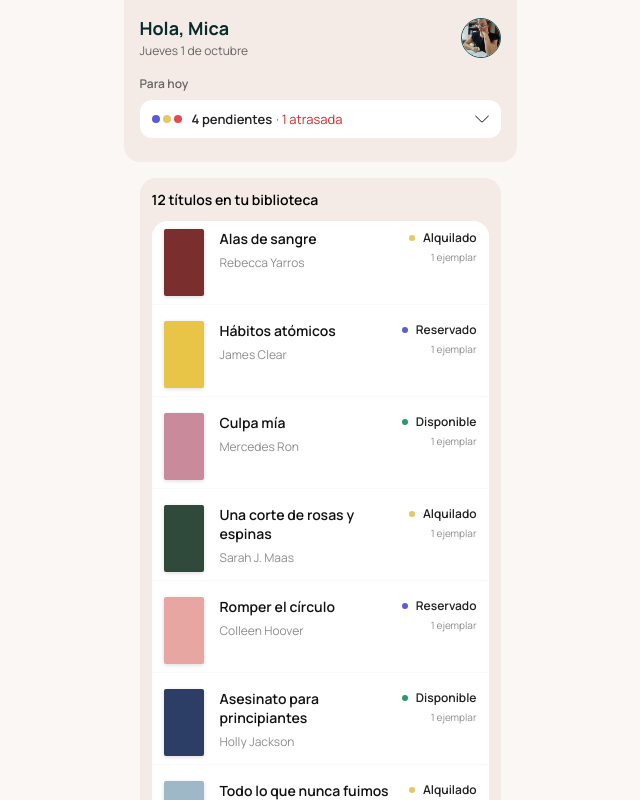
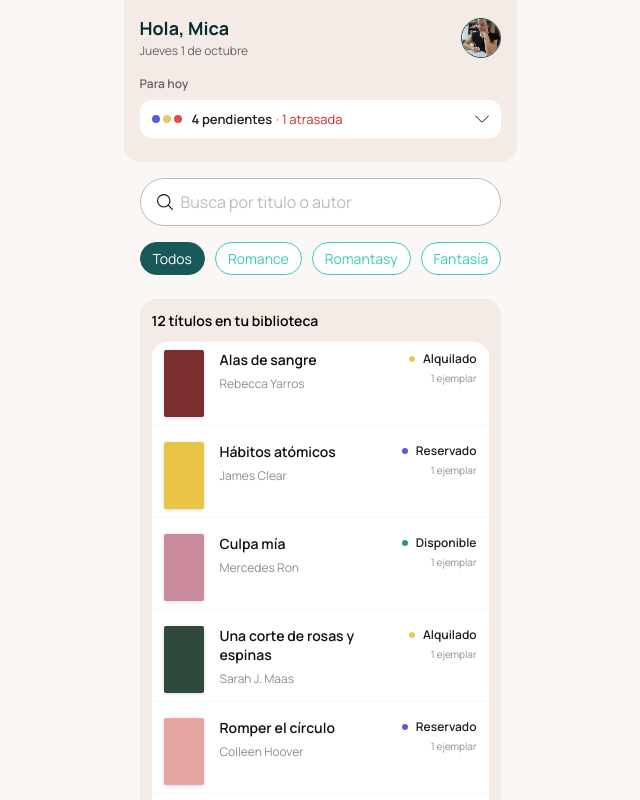
Before and after one commit to Federicovilla09/alquiler-de-libros, a React (Vite) app: page / in a window 1280 px wide. Shown: the top 800 px of the page, without its empty margins (320-960 px from the left). Built offline with nearby package versions, Linux system fonts and the light colour scheme.

Commit message:
Etapa 1: búsqueda y filtros

```diff
--- a/src/App.css
+++ b/src/App.css
@@ -4,6 +4,9 @@
 }
 
 .content {
+  display: flex;
+  flex-direction: column;
+  gap: 16px;
   padding: 16px;
 }
 
@@ -14,6 +17,7 @@
   padding: 12px;
   background-color: #f4ebe7;
   border-radius: 16px;
+  margin-top: 8px;
 }
 
 .catalog__title {
--- a/src/App.jsx
+++ b/src/App.jsx
@@ -2,12 +2,16 @@ import './App.css'
 import BookRow from './components/BookRow'
 import { books } from './data/books'
 import HomeHeader from './components/HomeHeader'
+import SearchBar from './components/SearchBar'
+import GenreFilters from './components/GenreFilters'
 
 function App() {
-    return (
+  return (
     <main className="app">
       <HomeHeader />
       <div className="content">
+        <SearchBar />
+        <GenreFilters />
         <section className="catalog">
           <h2 className="catalog__title">12 títulos en tu biblioteca</h2>
           <div className="catalog__list">
--- /dev/null
+++ b/src/components/GenreFilters.css
@@ -0,0 +1,29 @@
+.genre-filters {
+  display: flex;
+  gap: 10px;
+  overflow-x: auto;
+  scrollbar-width: none;
+}
+
+.genre-filters::-webkit-scrollbar {
+  display: none;
+}
+
+.genre-chip {
+  flex-shrink: 0;
+  padding: 6px 12px;
+  background-color: #ffffff;
+  border: 1px solid #38c9bf;
+  border-radius: 999px;
+  font-family: inherit;
+  font-size: 14px;
+  color: #38c9bf;
+  white-space: nowrap;
+  cursor: pointer;
+}
+
+.genre-chip--selected {
+  background-color: #165958;
+  border-color: #165958;
+  color: #ffffff;
+}
--- /dev/null
+++ b/src/components/GenreFilters.jsx
@@ -0,0 +1,22 @@
+import './GenreFilters.css'
+import { genres } from '../data/genres'
+
+function GenreFilters() {
+  const selected = 'Todos'
+
+  return (
+    <div className="genre-filters">
+      {genres.map((genre) => (
+        <button
+          key={genre}
+          className={genre === selected ? 'genre-chip genre-chip--selected' : 'genre-chip'}
+          aria-pressed={genre === selected}
+        >
+          {genre}
+        </button>
+      ))}
+    </div>
+  )
+}
+
+export default GenreFilters
--- /dev/null
+++ b/src/components/SearchBar.css
@@ -0,0 +1,36 @@
+.search {
+  display: flex;
+  align-items: center;
+  gap: 8px;
+  min-width: 120px;
+  padding: 12px 16px;
+  background-color: #ffffff;
+  border: 1px solid #bbbbbb;
+  border-radius: 999px;
+  cursor: text;
+}
+
+.search:focus-within {
+  border-color: #165958;
+}
+
+.search__icon {
+  width: 16px;
+  height: 16px;
+  flex-shrink: 0;
+}
+
+.search__input {
+  flex: 1;
+  min-width: 0;
+  border: none;
+  outline: none;
+  background: transparent;
+  font-family: inherit;
+  font-size: 16px;
+  color: #111111;
+}
+
+.search__input::placeholder {
+  color: #bbbbbb;
+}
--- /dev/null
+++ b/src/components/SearchBar.jsx
@@ -0,0 +1,17 @@
+import './SearchBar.css'
+
+function SearchBar() {
+  return (
+    <label className="search">
+      <img className="search__icon" src="/icons/search.svg" alt="" />
+      <input
+        className="search__input"
+        type="search"
+        placeholder="Busca por titulo o autor"
+        aria-label="Buscar libros por título o autor"
+      />
+    </label>
+  )
+}
+
+export default SearchBar
--- /dev/null
+++ b/src/data/genres.js
@@ -0,0 +1,11 @@
+export const genres = [
+  'Todos',
+  'Romance',
+  'Romantasy',
+  'Fantasía',
+  'Distopía',
+  'Policial',
+  'Históricas',
+  'Autoayuda',
+  'Autobiografía',
+]
```
Also changed, not shown: public/icons/search.svg (added).
